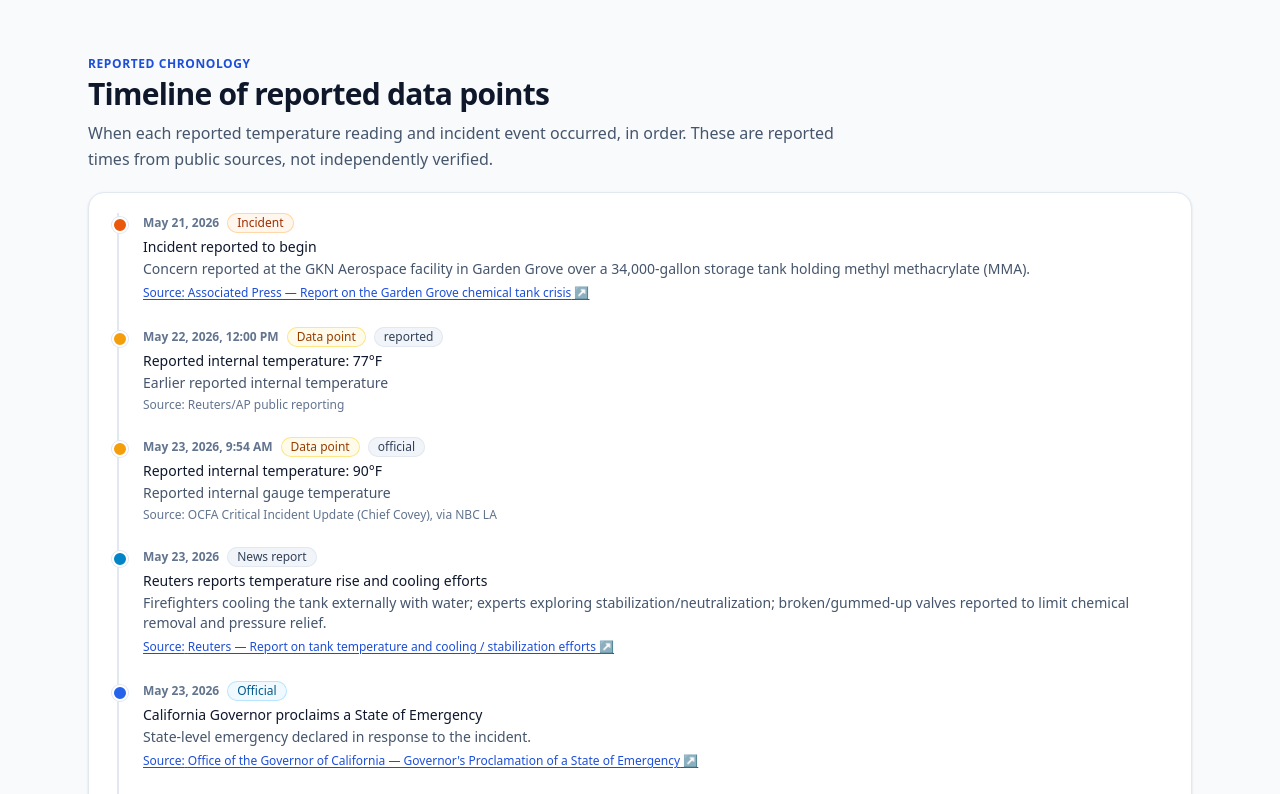
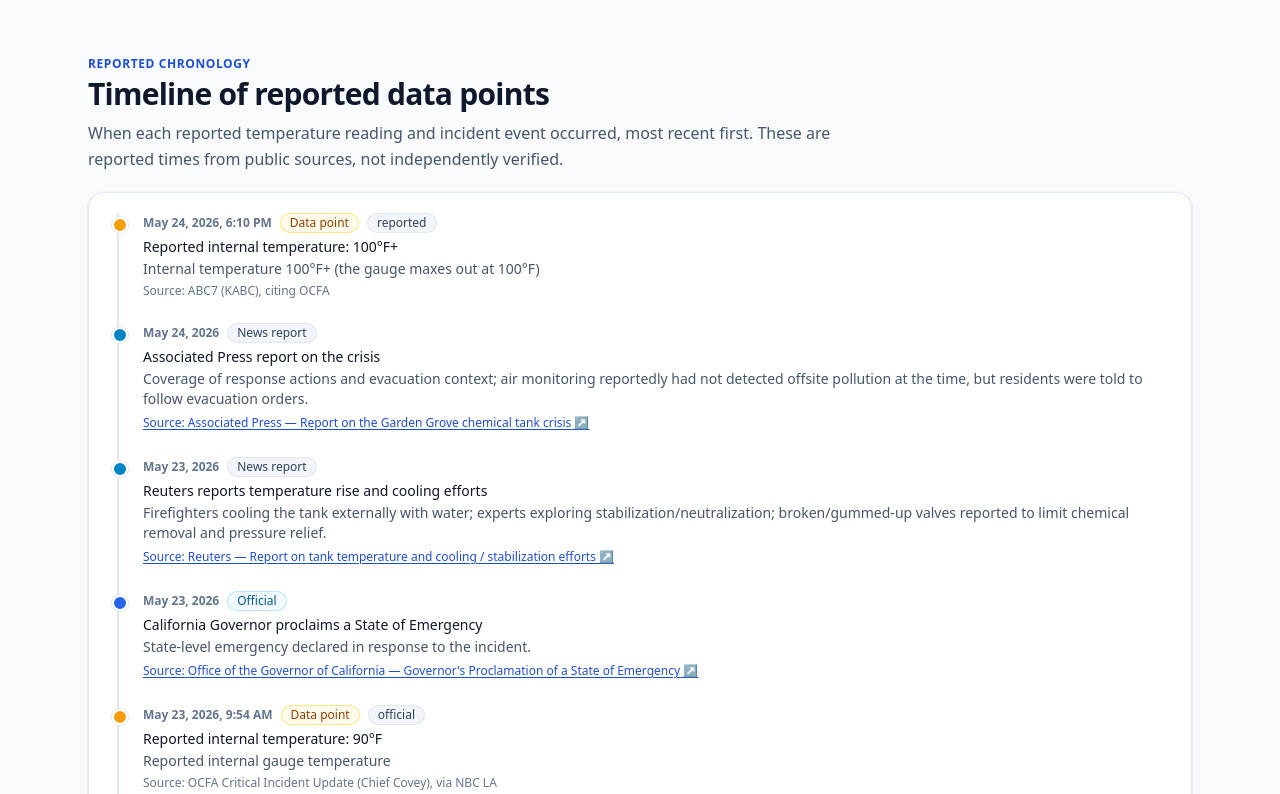
Before and after one commit to BobaGum-creator/ggtank, a React (Vite) app: page / in a window 1280 px wide. Shown: the part 2446-3240 px from the top of the page. Built offline with nearby package versions, Linux system fonts and the light colour scheme.

Commit message:
Reverse timeline to most-recent-first
Sort timeline entries descending so the latest reading is at the top and the
initial incident report is at the bottom; update the section intro wording in
EN/ES/VI.

https://claude.ai/code/session_014hdER7Q4edPjWqKzGDWQfr

```diff
--- a/src/components/Timeline.tsx
+++ b/src/components/Timeline.tsx
@@ -76,7 +76,8 @@ export function Timeline() {
     });
   }
 
-  rows.sort((a, b) => a.ms - b.ms);
+  // Most recent first; the initial incident report ends up at the bottom.
+  rows.sort((a, b) => b.ms - a.ms);
 
   return (
     <Card>
--- a/src/i18n/en.ts
+++ b/src/i18n/en.ts
@@ -73,7 +73,7 @@ export const en = {
       eyebrow: "Reported chronology",
       title: "Timeline of reported data points",
       intro:
-        "When each reported temperature reading and incident event occurred, in order. These are reported times from public sources, not independently verified.",
+        "When each reported temperature reading and incident event occurred, most recent first. These are reported times from public sources, not independently verified.",
     },
     temperature: {
       eyebrow: "Scenario model",
--- a/src/i18n/es.ts
+++ b/src/i18n/es.ts
@@ -63,7 +63,7 @@ export const es: Translation = {
       eyebrow: "Cronología reportada",
       title: "Cronología de los datos reportados",
       intro:
-        "Cuándo ocurrió cada lectura de temperatura y evento reportado, en orden. Son horas reportadas por fuentes públicas, no verificadas de forma independiente.",
+        "Cuándo ocurrió cada lectura de temperatura y evento reportado, del más reciente al más antiguo. Son horas reportadas por fuentes públicas, no verificadas de forma independiente.",
     },
     temperature: {
       eyebrow: "Modelo de escenarios",
--- a/src/i18n/vi.ts
+++ b/src/i18n/vi.ts
@@ -62,7 +62,7 @@ export const vi: Translation = {
       eyebrow: "Trình tự được báo cáo",
       title: "Dòng thời gian các dữ liệu được báo cáo",
       intro:
-        "Thời điểm xảy ra từng số đo nhiệt độ và sự kiện được báo cáo, theo thứ tự. Đây là thời gian được báo cáo từ các nguồn công khai, chưa được kiểm chứng độc lập.",
+        "Thời điểm xảy ra từng số đo nhiệt độ và sự kiện được báo cáo, mới nhất trước. Đây là thời gian được báo cáo từ các nguồn công khai, chưa được kiểm chứng độc lập.",
     },
     temperature: {
       eyebrow: "Mô hình kịch bản",
```
